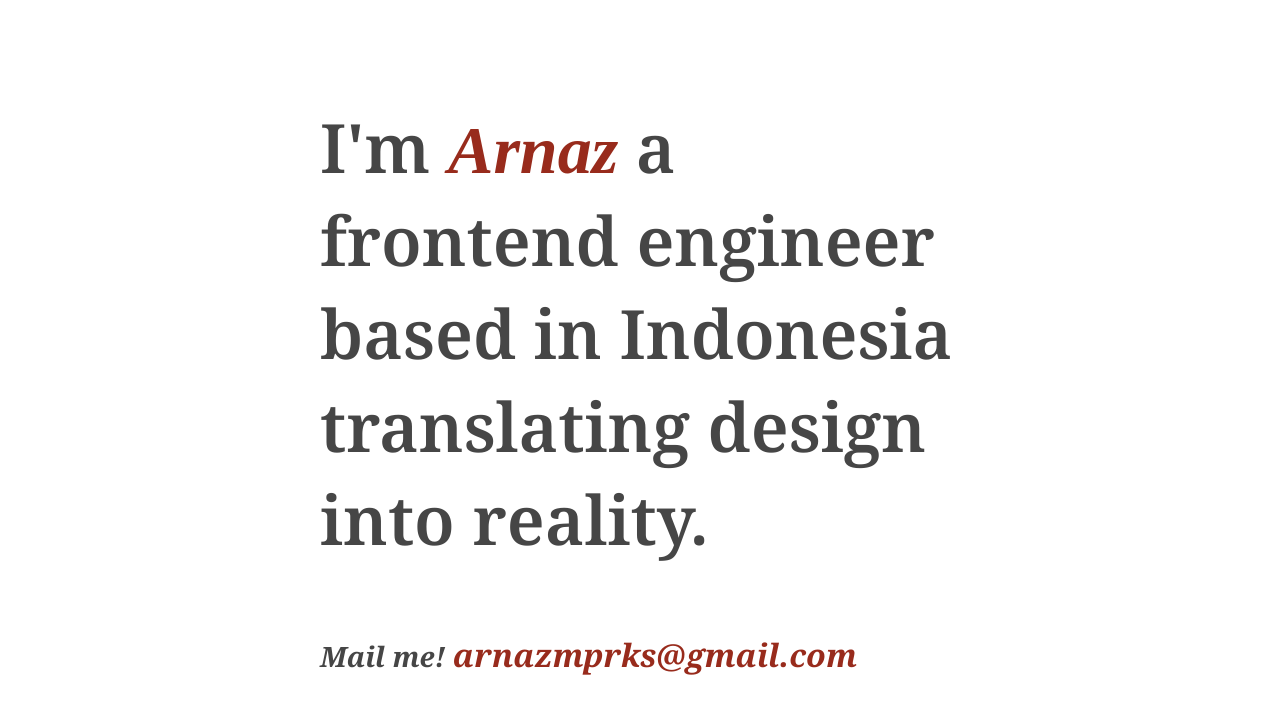
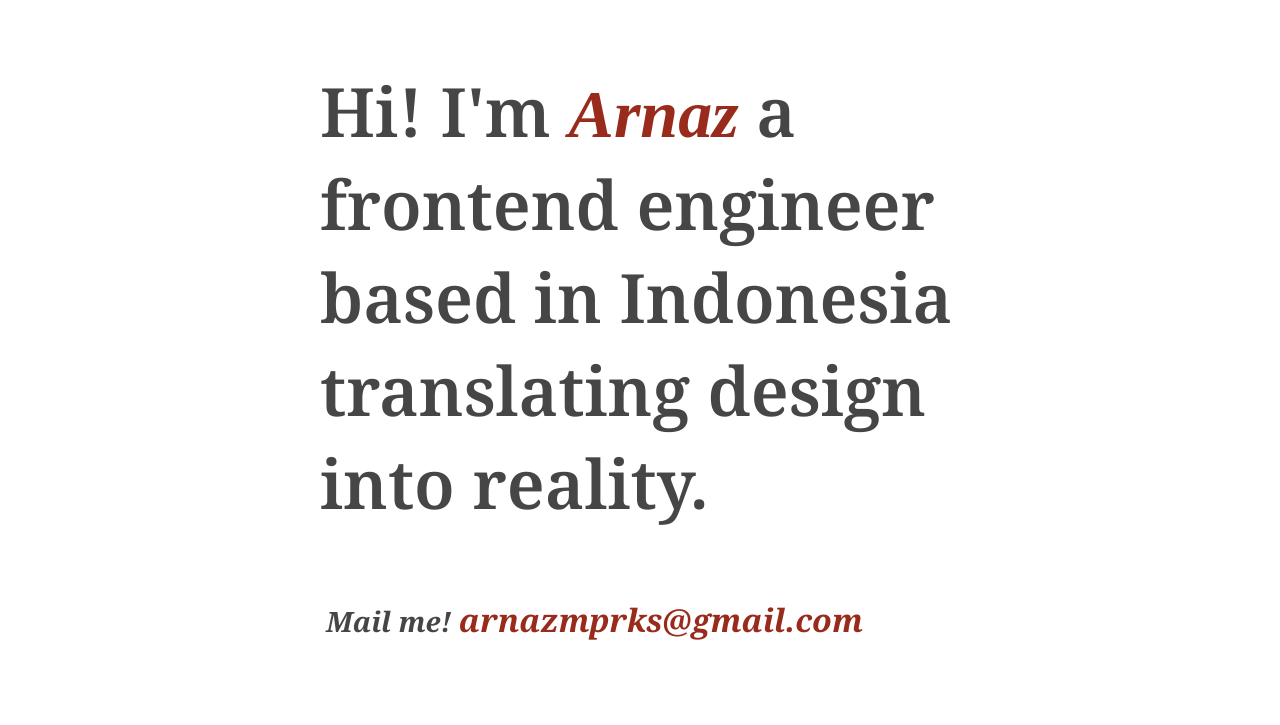
Before and after one commit to arnazmursidp/portofolio, a React (Vite) app: page / in a window 1280 px wide. Shown: the top 725 px of the page. Built offline with nearby package versions, Linux system fonts and the light colour scheme; no server answers; a web font is replaced by a local one.

Commit message:
feat(section): WIP works section

```diff
--- a/index.html
+++ b/index.html
@@ -19,6 +19,14 @@
         background-color: #FFFFFF;
         color: #464646;
       }
+      button {
+        font-family: "Noto Serif", serif;
+        font-optical-sizing: auto;
+        font-style: normal;
+        font-variation-settings: "wdth" 100;
+        margin: 0px;
+        color: #464646;
+      }
     </style>
   </head>
   <body>
--- a/src/components/About/index.scss
+++ b/src/components/About/index.scss
@@ -6,4 +6,13 @@
   display: flex;
   align-items: center;
   justify-content: center;
+  top: 0;
+  position: sticky;
+  position: -webkit-sticky;
+  z-index: -1;
 }
+
+.about-button-mailto {
+  background-color: transparent;
+  border: none;
+}
--- a/src/components/About/index.tsx
+++ b/src/components/About/index.tsx
@@ -1,11 +1,20 @@
 import './index.scss';
 
 const About = () => {
+  const mailTo = () => {
+    window.location.href = "mailto:arnazmprks@gmail.com";
+  }
+
   return (
     <div className="about-container" data-scroll-section>
       <div style={{ width: '50vw' }}>
-        <p className='size-68 medium text-color-1'>I'm <span className='font-playwrite italic bold primary-2'>Arnaz</span> a frontend engineer based in Indonesia translating design into reality.</p>
-        <p className='size-28 bold italic text-color-1'>Mail me! <span className='size-32 bold primary-2'>arnazmprks@gmail.com</span></p>
+        <p className='size-68 medium text-color-1' style={{ marginTop: '32px' }}>
+          Hi! I'm <span className='font-playwrite italic bold primary-2'>Arnaz</span> a frontend engineer based in Indonesia translating design into reality.</p>
+        <button onClick={mailTo} className='about-button-mailto'>
+          <p className='size-28 bold italic text-color-1' style={{ margin: '0px' }}>
+            Mail me! <span className='size-32 bold primary-2'>arnazmprks@gmail.com</span>
+          </p>
+        </button>
         <p className='size-20 text-color-1' style={{ marginTop: '80px' }}>with 7+ years of experience of developing robust web, from React to Vue, from PWA to SSR, from User Facing to Internal Tools app, from emerging startup to unicorn, I love to balance user experience, aesthetic and functionality into a full fledged digital experience, I'd love to collaborate and creating ideas then turn it into reality, let's collaborate!</p>
       </div>
     </div>
--- a/src/components/Works/WorksSection.tsx
+++ b/src/components/Works/WorksSection.tsx
@@ -9,7 +9,7 @@ type Props = {
   bgColor: string
 }
 
-const WorksSection = ({ year, title, stacks, bgColor }: Props) => {
+const WorksSection = ({ title, stacks }: Props) => {
   return (
     <div className="work-section">
       <p className='work-section-title'>{title}</p>
--- a/src/components/Works/index.scss
+++ b/src/components/Works/index.scss
@@ -1,9 +1,12 @@
 @use '../../assets/styles/colors.scss' as colors;
 
 .works-container {
+  background-color: whitesmoke;
+  z-index: 5;
+}
+
+.works-section-container {
   padding: 0px 32px;
-  background-color: colors.$primary-1;
-  border: 36px solid colors.$primary-2;
   display: flex;
   flex-direction: column;
   align-items: center;
--- a/src/components/Works/index.tsx
+++ b/src/components/Works/index.tsx
@@ -14,11 +14,11 @@ const Index = () => {
   }, [])
 
   return (
-    <div data-scroll-section>
+    <div data-scroll-section className='works-container'>
       <div className='works-h1-container'>
         <h1 style={{ textAlign: 'center' }} className='size-92'>Recent <span className='works-h1-container-span'>Works</span></h1>
       </div>
-      <div className='works-container'>
+      <div className='works-section-container'>
         {workList?.map(({ title, description, year, stacks, bgColor }) => (
           <WorksSection key={title} title={title} description={description} stacks={stacks} year={year} bgColor={bgColor} />
         ))}
```
